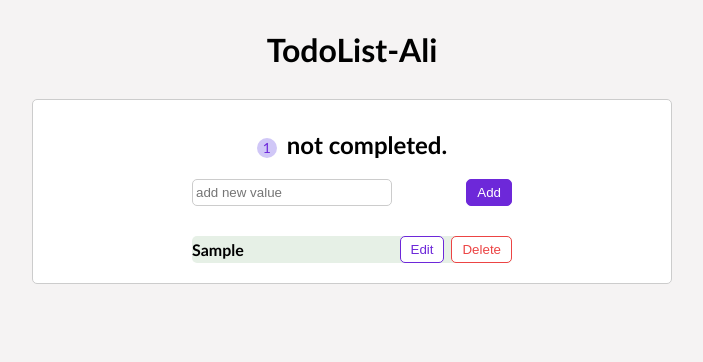
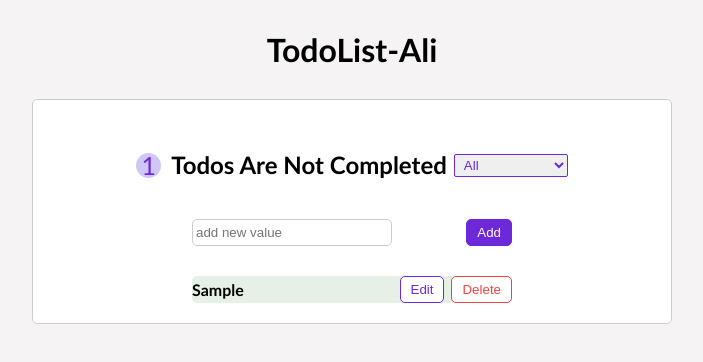
Before and after one commit to Ali-DoostAli/React-Course-TodoList-app, a React (Create React App) app: page / in a window 1280 px wide. Both pictures are taken after typing "Sample" into the empty fields and a click on the button "Add". Shown: the top 362 px of the page, without its empty margins (288-991 px from the left). Built offline with nearby package versions, Linux system fonts and the light colour scheme.

Commit message:
Add select-option and filter accordingly

```diff
--- a/src/App.css
+++ b/src/App.css
@@ -33,7 +33,7 @@
 }
 .completed {
   text-decoration: line-through;
-  color: rgb(206, 123, 123);
+  color: rgb(155, 112, 112);
 }
 input {
   border: 1px solid #ccc;
@@ -86,11 +86,11 @@ input:focus {
 }
 .header span {
   margin-right: 10px;
-  margin-top: 6px;
+  margin-top: 1px;
   display: inline-block;
-  width: 20px;
-  font-size: 14px;
-  height: 20px;
+  width: 25px;
+  font-size: 25px;
+  height: 25px;
   background-color: #d0c7f7;
   color: #6d28d9;
   border-radius: 50%;
@@ -98,3 +98,17 @@ input:focus {
   justify-content: center;
   align-items: center;
 }
+h2 {
+  margin: 20px 0;
+}
+.header select {
+  margin-left: 7px;
+  margin-top: 2px;
+  padding: 2px 5px;
+  border-radius: 2px;
+  color: #6d28d9;
+  border-color: #6d28d9;
+}
+select:focus{
+  border: 2px solid #6d28d9;;
+}
--- a/src/components/NavBar.jsx
+++ b/src/components/NavBar.jsx
@@ -1,11 +1,16 @@
-const NavBar = ({ unCompletedTodo }) => {
+import { useState } from "react";
+
+const NavBar = ({ unCompletedTodo, status, onSelect }) => {
+  if (!unCompletedTodo) return <h2>Set Your Today Todo!</h2>;
   return (
     <header className="header">
-      {unCompletedTodo ? <>
-        <span>{unCompletedTodo}</span>
-      <h2> not completed. </h2></>
-      :
-      <h2>Set Your Today Todo!</h2>}
+      <span>{unCompletedTodo}</span>
+      <h2>Todos Are Not Completed</h2>
+      <select onChange={onSelect} value={status}>
+        <option value="All">All</option>
+        <option value="Completed">Completed</option>
+        <option value="UnCompleted">UnCompleted</option>
+      </select>
     </header>
   );
 };
--- a/src/components/TodoApp.jsx
+++ b/src/components/TodoApp.jsx
@@ -1,10 +1,15 @@
-import { useState } from "react";
+import { useEffect, useState } from "react";
 import TodoForm from "./TodoForm";
 import TodoList from "./TodoList";
 import NavBar from "./NavBar";
 
 const TodoApp = () => {
   const [todos, setTodos] = useState([]);
+  const [filteredTodos, setFilteredTodos] = useState([]);
+  const [status, setStatus] = useState("All");
+  useEffect(() => {
+    filterTodos(status);
+  }, [todos, status]);
 
   const addTodo = (input) => {
     const newTodo = {
@@ -38,12 +43,33 @@ const TodoApp = () => {
     setTodos(updatedTodos);
   };
 
+  const filterTodos = (status) => {
+    switch (status) {
+      case "Completed":
+        setFilteredTodos(todos.filter((t) => t.isCompleted));
+        break;
+      case "UnCompleted":
+        setFilteredTodos(todos.filter((t) => !t.isCompleted));
+        break;
+      default:
+        setFilteredTodos(todos);
+    }
+  };
+  const selectHandler = (e) => {
+    setStatus(e.target.value);
+    filterTodos(e.target.value);
+  };
+
   return (
     <div className="container">
-      <NavBar unCompletedTodo={todos.filter((t)=> !t.isCompleted).length} />
+      <NavBar
+        unCompletedTodo={todos.filter((t) => !t.isCompleted).length}
+        status={status}
+        onSelect={selectHandler}
+      />
       <TodoForm submitTodo={addTodo} />
       <TodoList
-        todos={todos}
+        todos={filteredTodos}
         onComplete={completeTodo}
         onDelete={removeTodo}
         onUpdateTodo={updateTodo}
```
